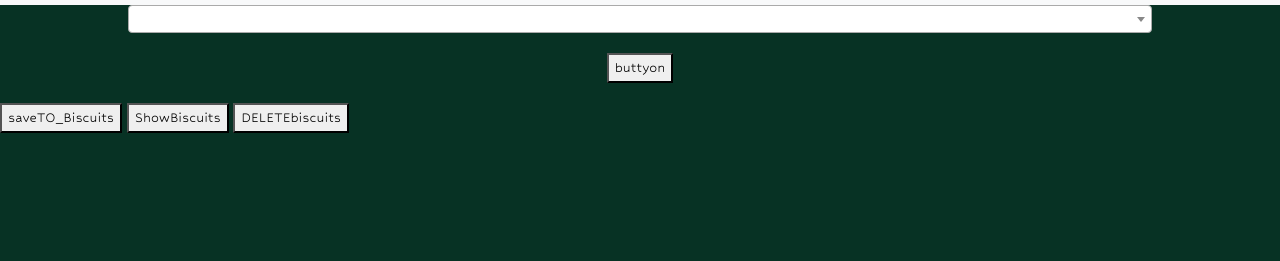
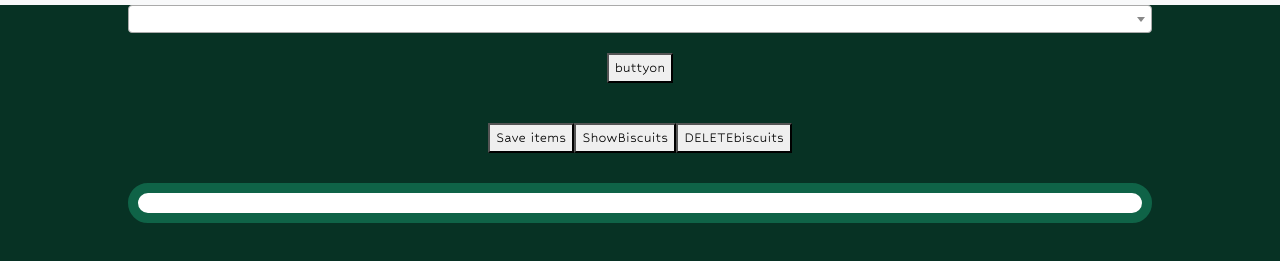
Before and after one commit to VerticalCoot2/EgyRemekVizsga, a website: page public/html/etrendkeszito.html in a window 1280 px wide. Shown: the part 55-316 px from the top of the page. Drawn offline with nearby package versions, Linux system fonts and the light colour scheme; no server answers.

Commit message:
patyafaszsagkezdemeny

```diff
--- a/public/css/style.css
+++ b/public/css/style.css
@@ -98,7 +98,7 @@ body
     flex-direction: column;
 }
 
-.fifty2x
+.overDIV
 {
     flex-direction: column;
     justify-content: space-around;
--- a/public/html/etrendkeszito.html
+++ b/public/html/etrendkeszito.html
@@ -35,7 +35,7 @@
           </div>
         </div>
       </nav>
-    <div class="fifty2x">
+    <div class="overDIV">
         <select class="js-example-basic-single" name="patya" id="patya">
 
         </select>
@@ -44,10 +44,20 @@
         <div>
 
         </div>
+      <div class="center">
+        <button type="button" id="biscuitButton">Save items</button>
+
+      <!-- DELETE ON RELEASE --><button type="button" id="biscuitShowButton">ShowBiscuits</button><!-- DELETE ON RELEASE -->
+      <!-- DELETE ON RELEASE --><button type="button" id="biscuitDelete">DELETEbiscuits</button><!-- DELETE ON RELEASE -->
+      </div>
+
+      <div class="valasztas" id="mindmegette">
+
+      </div>
+
     </div>
-    <button type="button" id="biscuitButton">saveTO_Biscuits</button>
-    <button type="button" id="biscuitShowButton">ShowBiscuits</button>
-    <button type="button" id="biscuitDelete">DELETEbiscuits</button>
+
+
 
 
 
--- a/public/javascript/etrendkeszito.js
+++ b/public/javascript/etrendkeszito.js
@@ -22,7 +22,7 @@ document.addEventListener("DOMContentLoaded", function()
     //    console.log(biscuits);
         console.log(savedItems);
     });
-    listVisibilityCheck();
+    listVisibilityCheck(document.getElementById("Fede"));
     build(document.getElementById("patya"));
 
     $('.js-example-basic-single').select2();
@@ -64,7 +64,7 @@ document.addEventListener("DOMContentLoaded", function()
         console.log(data);
         //console.log(datya);
         cardGen(data);
-        listVisibilityCheck();
+        listVisibilityCheck(document.getElementById("Fede"));
     });
 
     document.getElementById("biscuitButton").addEventListener("click", function()//save
@@ -174,7 +174,7 @@ function cardGen(data)
                 {
                 console.log("Deleting ID:" + this.parentElement.parentElement.dataset.id);
                 this.parentElement.parentElement.remove();
-                listVisibilityCheck();
+                listVisibilityCheck(document.getElementById("Fede"));
                 });
             deleteBTN.innerHTML = "DELETE";
 
@@ -252,9 +252,9 @@ function cardGen(data)
         target.appendChild(card);
 }
 
-function listVisibilityCheck()
+function listVisibilityCheck(holder)
 {
-    let holder = document.getElementById("Fede");
+    //let holder = document.getElementById("Fede");
     if(holder.childElementCount == 0)
     {
         holder.style.display = "none";
```
